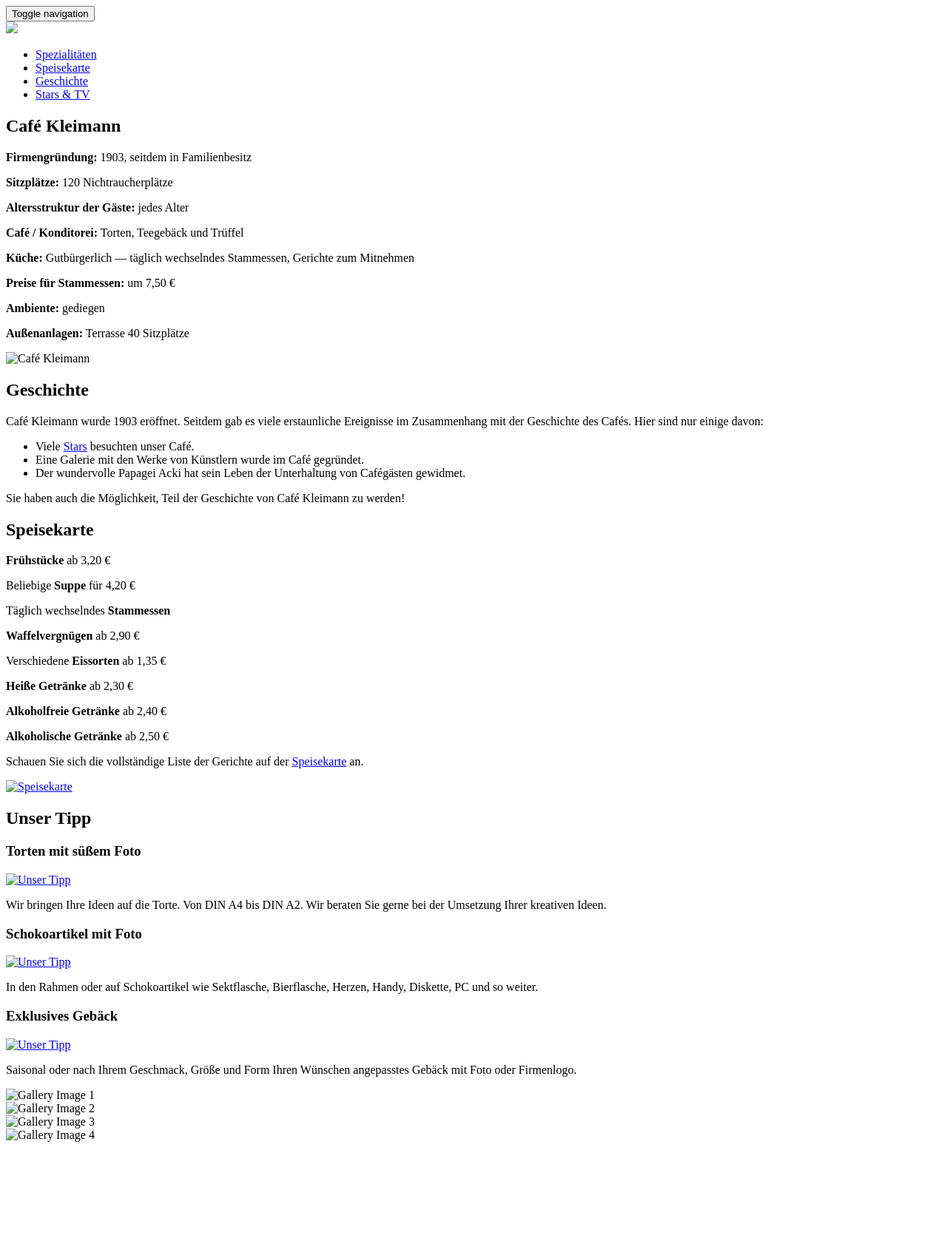
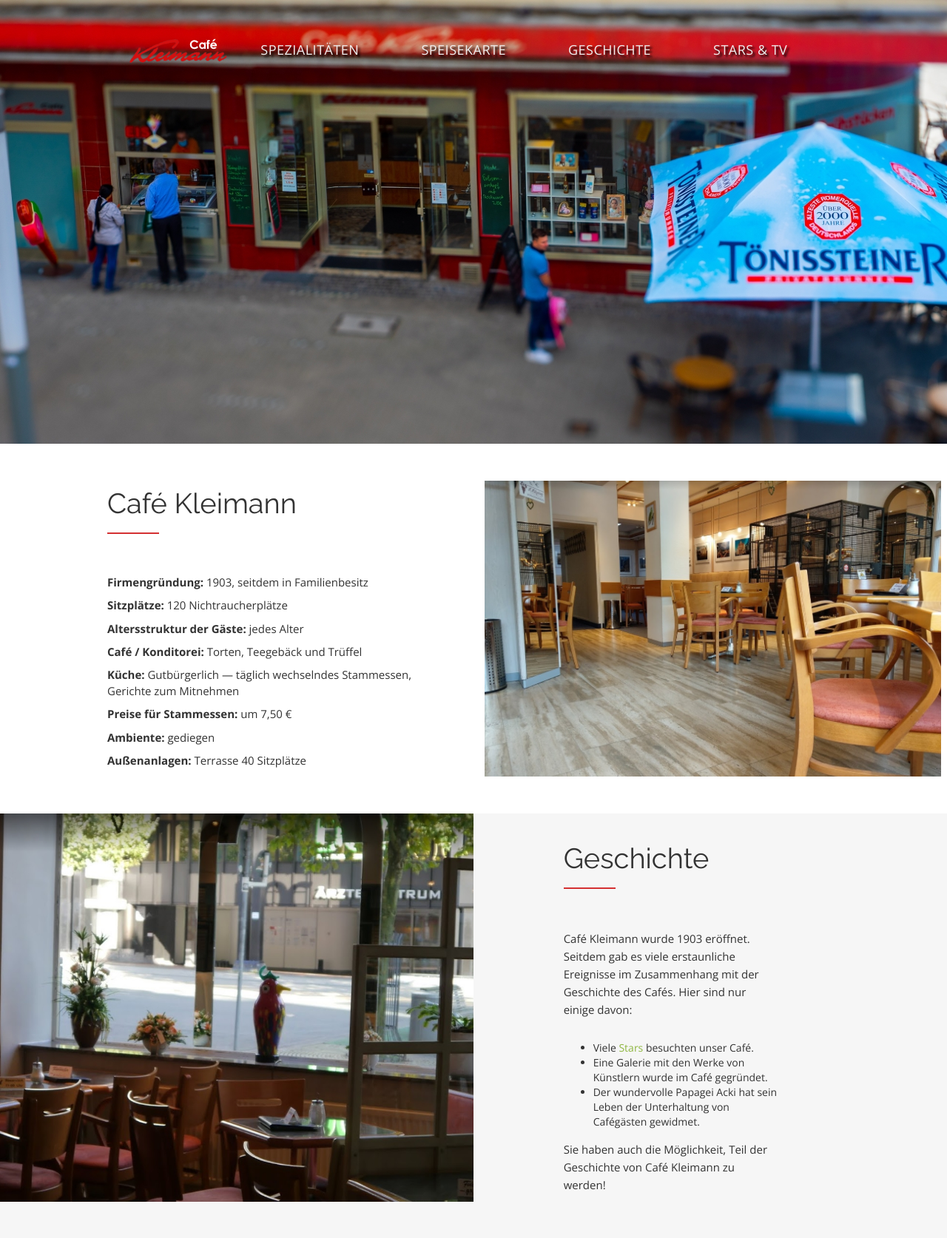
Before and after one commit to Sempris/cafe-kleimann, a plain HTML site: page index.html in a window 1280 px wide. Shown: the top 1697 px of the page at 74% size. Drawn offline with nearby package versions, Linux system fonts and the light colour scheme; the site is published under a folder, as on GitHub Pages, so addresses that start at the root find nothing; grey boxes are pictures that could not be loaded.

Commit message:
pathes fix

```diff
--- a/index.html
+++ b/index.html
@@ -8,15 +8,15 @@
   <meta name="description" content="">
   <meta name="author" content="">
 
-  <link rel="shortcut icon" href="/img/favicon.png" type="image/x-icon">
-  <link rel="apple-touch-icon" href="/img/apple-touch-icon.png">
-  <link rel="apple-touch-icon" sizes="72x72" href="/img/apple-touch-icon-72x72.png">
-  <link rel="apple-touch-icon" sizes="114x114" href="/img/apple-touch-icon-114x114.png">
+  <link rel="shortcut icon" href="./img/favicon.png" type="image/x-icon">
+  <link rel="apple-touch-icon" href="./img/apple-touch-icon.png">
+  <link rel="apple-touch-icon" sizes="72x72" href="./img/apple-touch-icon-72x72.png">
+  <link rel="apple-touch-icon" sizes="114x114" href="./img/apple-touch-icon-114x114.png">
 
-  <link rel="stylesheet" type="text/css" href="/css/bootstrap.css">
-  <link rel="stylesheet" type="text/css" href="/fonts/font-awesome/css/font-awesome.css">
+  <link rel="stylesheet" type="text/css" href="./css/bootstrap.css">
+  <link rel="stylesheet" type="text/css" href="./fonts/font-awesome/css/font-awesome.css">
 
-  <link rel="stylesheet" type="text/css" href="/css/style.css">
+  <link rel="stylesheet" type="text/css" href="./css/style.css">
   <link href="https://fonts.googleapis.com/css?family=Raleway:300,400,500,600,700" rel="stylesheet">
   <link href="https://fonts.googleapis.com/css?family=Open+Sans:300,400,600,700" rel="stylesheet">
 
@@ -35,12 +35,12 @@
 
       <!-- Collect the nav links, forms, and other content for toggling -->
       <div class="collapse navbar-collapse" id="bs-example-navbar-collapse-1">
-        <a href="/index.html"><img src="/img/logo.png"></a>
+        <a href="./index.html"><img src="./img/logo.png"></a>
         <ul class="nav navbar-nav">
-          <li><a href="/special.html" class="page-scroll">Spezialitäten</a></li>
-          <li><a href="/speisekarte.html" class="page-scroll">Speisekarte</a></li>
-          <li><a href="/story.html" class="page-scroll">Geschichte</a></li>
-          <li><a href="/stars.html" class="page-scroll">Stars & TV</a></li>
+          <li><a href="./special.html" class="page-scroll">Spezialitäten</a></li>
+          <li><a href="./speisekarte.html" class="page-scroll">Speisekarte</a></li>
+          <li><a href="./story.html" class="page-scroll">Geschichte</a></li>
+          <li><a href="./stars.html" class="page-scroll">Stars & TV</a></li>
         </ul>
       </div>
       <!-- /.navbar-collapse -->
@@ -79,7 +79,7 @@
           </div>
         </div>
         <div class="col-md-6">
-          <div class="team-img"><img src="/img/chef.jpg" alt="Café Kleimann"></div>
+          <div class="team-img"><img src="./img/chef.jpg" alt="Café Kleimann"></div>
         </div>
       </div>
     </div>
@@ -97,7 +97,7 @@
             <p>Café Kleimann wurde 1903 eröffnet. Seitdem gab es viele erstaunliche Ereignisse im Zusammenhang mit der
               Geschichte des Cafés. Hier sind nur einige davon:</p>
             <ul>
-              <li>Viele <a href="/stars.html">Stars</a> besuchten unser Café.</li>
+              <li>Viele <a href="./stars.html">Stars</a> besuchten unser Café.</li>
               <li>Eine Galerie mit den Werke von Künstlern wurde im Café gegründet.</li>
               <li>Der wundervolle Papagei Acki hat sein Leben der Unterhaltung von Cafégästen gewidmet.</li>
             </ul>
@@ -125,11 +125,11 @@
             <p><b>Alkoholfreie Getränke</b> ab 2,40 €</p>
             <p><b>Alkoholische Getränke</b> ab 2,50 €</p>
             <p>Schauen Sie sich die vollständige Liste der Gerichte auf der <a
-                href="/speisekarte.html">Speisekarte</a> an.</p>
+                href="./speisekarte.html">Speisekarte</a> an.</p>
           </div>
         </div>
         <div class="col-md-6">
-          <div class="menu-img"><a href="/speisekarte.html"><img src="/img/speisekarte.jpg" alt="Speisekarte"></a></div>
+          <div class="menu-img"><a href="./speisekarte.html"><img src="./img/speisekarte.jpg" alt="Speisekarte"></a></div>
         </div>
       </div>
     </div>
@@ -144,7 +144,7 @@
         <div class="col-xs-12 col-sm-4">
           <div class="features-item">
             <h3>Torten mit süßem Foto</h3>
-            <a href="/special.html"><img src="/img/specials/4.jpg" class="img-responsive" alt="Unser Tipp"></a>
+            <a href="./special.html"><img src="./img/specials/4.jpg" class="img-responsive" alt="Unser Tipp"></a>
             <p>Wir bringen Ihre Ideen auf die Torte. Von DIN A4 bis DIN A2. Wir beraten Sie gerne bei der Umsetzung
               Ihrer kreativen Ideen.</p>
           </div>
@@ -152,7 +152,7 @@
         <div class="col-xs-12 col-sm-4">
           <div class="features-item">
             <h3>Schokoartikel mit Foto</h3>
-            <a href="/special.html"><img src="/img/specials/5.png" class="img-responsive" alt="Unser Tipp"></a>
+            <a href="./special.html"><img src="./img/specials/5.png" class="img-responsive" alt="Unser Tipp"></a>
             <p>In den Rahmen oder auf Schokoartikel wie Sektflasche, Bierflasche, Herzen, Handy, Diskette, PC und so
               weiter.</p>
           </div>
@@ -160,7 +160,7 @@
         <div class="col-xs-12 col-sm-4">
           <div class="features-item">
             <h3>Exklusives Gebäck</h3>
-            <a href="/special.html"><img src="/img/specials/6.png" class="img-responsive" alt="Unser Tipp"></a>
+            <a href="./special.html"><img src="./img/specials/6.png" class="img-responsive" alt="Unser Tipp"></a>
             <p>Saisonal oder nach Ihrem Geschmack, Größe und Form Ihren Wünschen angepasstes Gebäck mit Foto oder
               Firmenlogo.</p>
           </div>
@@ -173,16 +173,16 @@
     <div class="container-fluid">
       <div class="row">
         <div class="col-xs-6 col-md-3">
-          <div class="gallery-item"> <img src="/img/gallery/01.jpg" class="img-responsive" alt="Gallery Image 1"></div>
+          <div class="gallery-item"> <img src="./img/gallery/01.jpg" class="img-responsive" alt="Gallery Image 1"></div>
         </div>
         <div class="col-xs-6 col-md-3">
-          <div class="gallery-item"> <img src="/img/gallery/02.jpg" class="img-responsive" alt="Gallery Image 2"></div>
+          <div class="gallery-item"> <img src="./img/gallery/02.jpg" class="img-responsive" alt="Gallery Image 2"></div>
         </div>
         <div class="col-xs-6 col-md-3">
-          <div class="gallery-item"> <img src="/img/gallery/03.jpg" class="img-responsive" alt="Gallery Image 3"></div>
+          <div class="gallery-item"> <img src="./img/gallery/03.jpg" class="img-responsive" alt="Gallery Image 3"></div>
         </div>
         <div class="col-xs-6 col-md-3">
-          <div class="gallery-item"> <img src="/img/gallery/04.jpg" class="img-responsive" alt="Gallery Image 4"></div>
+          <div class="gallery-item"> <img src="./img/gallery/04.jpg" class="img-responsive" alt="Gallery Image 4"></div>
         </div>
       </div>
     </div>
@@ -264,8 +264,8 @@
       <div class="col-md-6">
         <div class="social">
           <ul>
-            <li><a href="/datenshutz.html" title="Datenschutz"><i class="fa fa-th-list"></i></a></li>
-            <li><a href="/impressum.html" title="Impressum"><i class="fa fa-map-marker"></i></a></li>
+            <li><a href="./datenshutz.html" title="Datenschutz"><i class="fa fa-th-list"></i></a></li>
+            <li><a href="./impressum.html" title="Impressum"><i class="fa fa-map-marker"></i></a></li>
           </ul>
         </div>
       </div>
@@ -275,9 +275,9 @@
   <script src="https://ajax.googleapis.com/ajax/libs/jquery/1.12.4/jquery.min.js"></script>
   <script type="text/javascript" src="js/bootstrap.js"></script>
   <!-- <script type="text/javascript" src="js/SmoothScroll.js"></script> -->
-  <script type="text/javascript" src="/js/jqBootstrapValidation.js"></script>
-  <script type="text/javascript" src="/js/contact_me.js"></script>
-  <script type="text/javascript" src="/js/main.js"></script>
+  <script type="text/javascript" src="./js/jqBootstrapValidation.js"></script>
+  <script type="text/javascript" src="./js/contact_me.js"></script>
+  <script type="text/javascript" src="./js/main.js"></script>
 </body>
 
 </html>
```
